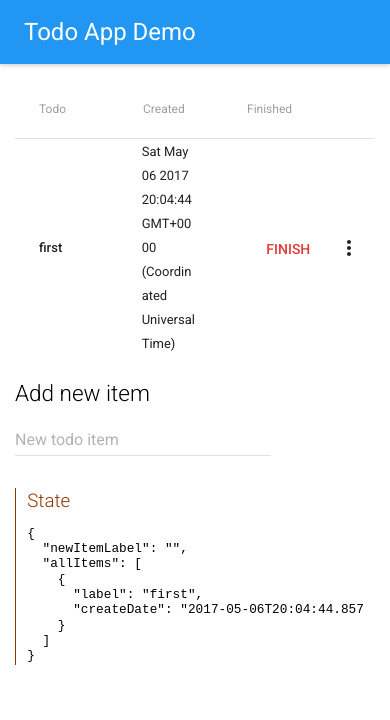
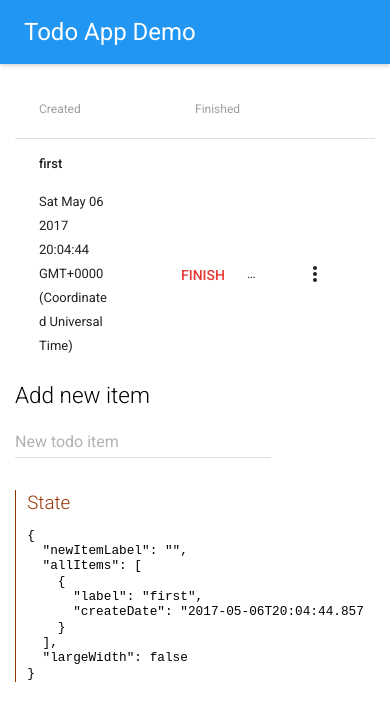
Before and after one commit to messa/demo-nextjs-materialui-todo, a Next.js app: page / in a window 390 px wide. Shown: the top 720 px of the page. Built offline with nearby package versions, Linux system fonts and the light colour scheme; what react-tap-event-plugin would draw is missing.

Commit message:
make table responsive via evaluating window.innerWidth

```diff
--- a/components/todo_list.js
+++ b/components/todo_list.js
@@ -19,6 +19,15 @@ import MoreVertIcon from 'material-ui/svg-icons/navigation/more-vert';
 import DeleteIcon from 'material-ui/svg-icons/action/delete';
 import RestoreIcon from 'material-ui/svg-icons/action/restore';
 
+const iconColumnStyle = {
+  width: "4em",
+  // backgroundColor: '#eee',
+  paddingLeft: 0,
+  paddingRight: 0,
+  textAlign: 'center',
+  textOverflow: 'fade',
+};
+
 const upperCaseFirst = (s) => (s ? (s[0].toUpperCase() + s.substr(1)) : s);
 
 const sorted = (items, keyFactory) => {
@@ -31,6 +40,78 @@ const sorted = (items, keyFactory) => {
   return temp.map(({value}) => value);
 };
 
+const LabelCell = (props) => {
+  const { item, colSpan } = props;
+  return (
+    <TableRowColumn colSpan={colSpan || "1"}>
+      <strong style={{ fontWeight: '500' }}>
+        { item.label }
+      </strong>
+    </TableRowColumn>
+  );
+};
+
+const CreatedDateCell = (props) => {
+  const { item } = props;
+  return (
+    <TableRowColumn
+      style={{
+        whiteSpace: 'normal',
+        wordWrap: 'break-word'
+      }}
+    >
+      { item.createDate.toString() }
+    </TableRowColumn>
+  );
+};
+
+const FinishedDateCell = (props) => {
+  const { item, handleFinishItem } = props;
+  return (
+    <TableRowColumn
+      style={{
+        whiteSpace: 'normal',
+        wordWrap: 'break-word'
+      }}
+    >
+      {
+        item.finishedDate
+          ? item.finishedDate.toString()
+          : (
+            <FlatButton
+              label="Finish"
+              secondary={true}
+              onTouchTap={(event) => handleFinishItem(item)}
+            />
+          )
+      }
+    </TableRowColumn>
+  );
+};
+
+const ActionCell = (props) => {
+  const { item, handleUnfinishItem, handleDeleteItem } = props;
+  return (
+    <TableRowColumn style={iconColumnStyle}>
+      <IconMenu
+        iconButtonElement={<IconButton><MoreVertIcon /></IconButton>}
+      >
+        <MenuItem
+          primaryText="Undo finish"
+          leftIcon={<RestoreIcon />}
+          disabled={!item.finishedDate}
+          onTouchTap={(event) => handleUnfinishItem(item)}
+        />
+        <MenuItem
+          primaryText="Delete"
+          leftIcon={<DeleteIcon />}
+          onTouchTap={(event) => handleDeleteItem(item)}
+        />
+      </IconMenu>
+    </TableRowColumn>
+  );
+};
+
 export default class TodoList extends React.Component {
 
   state = {
@@ -41,6 +122,7 @@ export default class TodoList extends React.Component {
         createDate: new Date(1494101084857),
       }
     ],
+    largeWidth: true,
   };
 
   handleSubmit = (event) => {
@@ -113,15 +195,25 @@ export default class TodoList extends React.Component {
     });
   };
 
+  handleWindowResize = () => {
+    this.setState({
+      largeWidth: window.innerWidth > 500,
+    });
+  };
+
+  componentDidMount() {
+    this.setState({
+      largeWidth: window.innerWidth > 500,
+    });
+    window.addEventListener("resize", this.handleWindowResize);
+  }
+
+  componentWillUnmount() {
+    window.removeEventListener("resize", this.handleWindowResize);
+  }
+
   render() {
-    const iconColumnStyle = {
-      width: "4em",
-      // backgroundColor: '#eee',
-      paddingLeft: 0,
-      paddingRight: 0,
-      textAlign: 'center',
-      textOverflow: 'fade',
-    };
+    const large = this.state.largeWidth;
     let showItems = this.state.allItems.filter((item) => !item.deletedDate);
     /*
     showItems = sorted(showItems, (item) => -1 * item.createDate);
@@ -134,12 +226,20 @@ export default class TodoList extends React.Component {
             displaySelectAll={false}
             adjustForCheckbox={false}
           >
+            {large ? (
               <TableRow>
                 <TableHeaderColumn>Todo</TableHeaderColumn>
                 <TableHeaderColumn>Created</TableHeaderColumn>
                 <TableHeaderColumn>Finished</TableHeaderColumn>
                 <TableHeaderColumn style={iconColumnStyle}></TableHeaderColumn>
               </TableRow>
+            ) : (
+              <TableRow>
+                <TableHeaderColumn>Created</TableHeaderColumn>
+                <TableHeaderColumn>Finished</TableHeaderColumn>
+                <TableHeaderColumn style={iconColumnStyle}></TableHeaderColumn>
+              </TableRow>
+            )}
           </TableHeader>
           <TableBody
             displayRowCheckbox={false}
@@ -147,63 +247,31 @@ export default class TodoList extends React.Component {
             stripedRows={false}
           >
             {showItems.map((item, n) => (
+              large ? (
                 <TableRow key={n}>
-
-                <TableRowColumn>
-                  <strong style={{ fontWeight: '500' }}>
-                    { item.label }
-                  </strong>
-                </TableRowColumn>
-
-                <TableRowColumn
-                  style={{
-                    whiteSpace: 'normal',
-                    wordWrap: 'break-word'
-                  }}
-                >
-                  { item.createDate.toString() }
-                </TableRowColumn>
-
-                <TableRowColumn
-                  style={{
-                    whiteSpace: 'normal',
-                    wordWrap: 'break-word'
-                  }}
-                >
-                  {
-                    item.finishedDate
-                      ? item.finishedDate.toString()
-                      : (
-                        <FlatButton
-                          label="Finish"
-                          secondary={true}
-                          onTouchTap={(event) => {
-                            this.markItemFinished(item);
-                          }}
+                  <LabelCell item={item} />
+                  <CreatedDateCell item={item} />
+                  <FinishedDateCell item={item} handleFinishItem={this.markItemFinished} />
+                  <ActionCell
+                    item={item}
+                    handleUnfinishItem={this.markItemUnfinished}
+                    handleDeleteItem={this.markItemDeleted}
                   />
-                      )
-                  }
-                </TableRowColumn>
-
-                <TableRowColumn style={iconColumnStyle}>
-                  <IconMenu
-                    iconButtonElement={<IconButton><MoreVertIcon /></IconButton>}
-                  >
-                    <MenuItem
-                      primaryText="Undo finish"
-                      leftIcon={<RestoreIcon />}
-                      disabled={!item.finishedDate}
-                      onTouchTap={(event) => this.markItemUnfinished(item)}
+                </TableRow>
+              ) : [
+                <TableRow key={"A"+n} style={{borderBottom: "none"}}>
+                  <LabelCell colSpan="3" item={item} />
+                </TableRow>,
+                <TableRow key={"B"+n}>
+                  <CreatedDateCell item={item} />
+                  <FinishedDateCell item={item} handleFinishItem={this.markItemFinished} />
+                  <ActionCell
+                    item={item}
+                    handleUnfinishItem={this.markItemUnfinished}
+                    handleDeleteItem={this.markItemDeleted}
                   />
-                    <MenuItem
-                      primaryText="Delete"
-                      leftIcon={<DeleteIcon />}
-                      onTouchTap={(event) => this.markItemDeleted(item)}
-                    />
-                  </IconMenu>
-                </TableRowColumn>
-
                 </TableRow>
+              ]
             ))}
           </TableBody>
         </Table>
```
Lines whose indentation alone changed are shown as unchanged.
